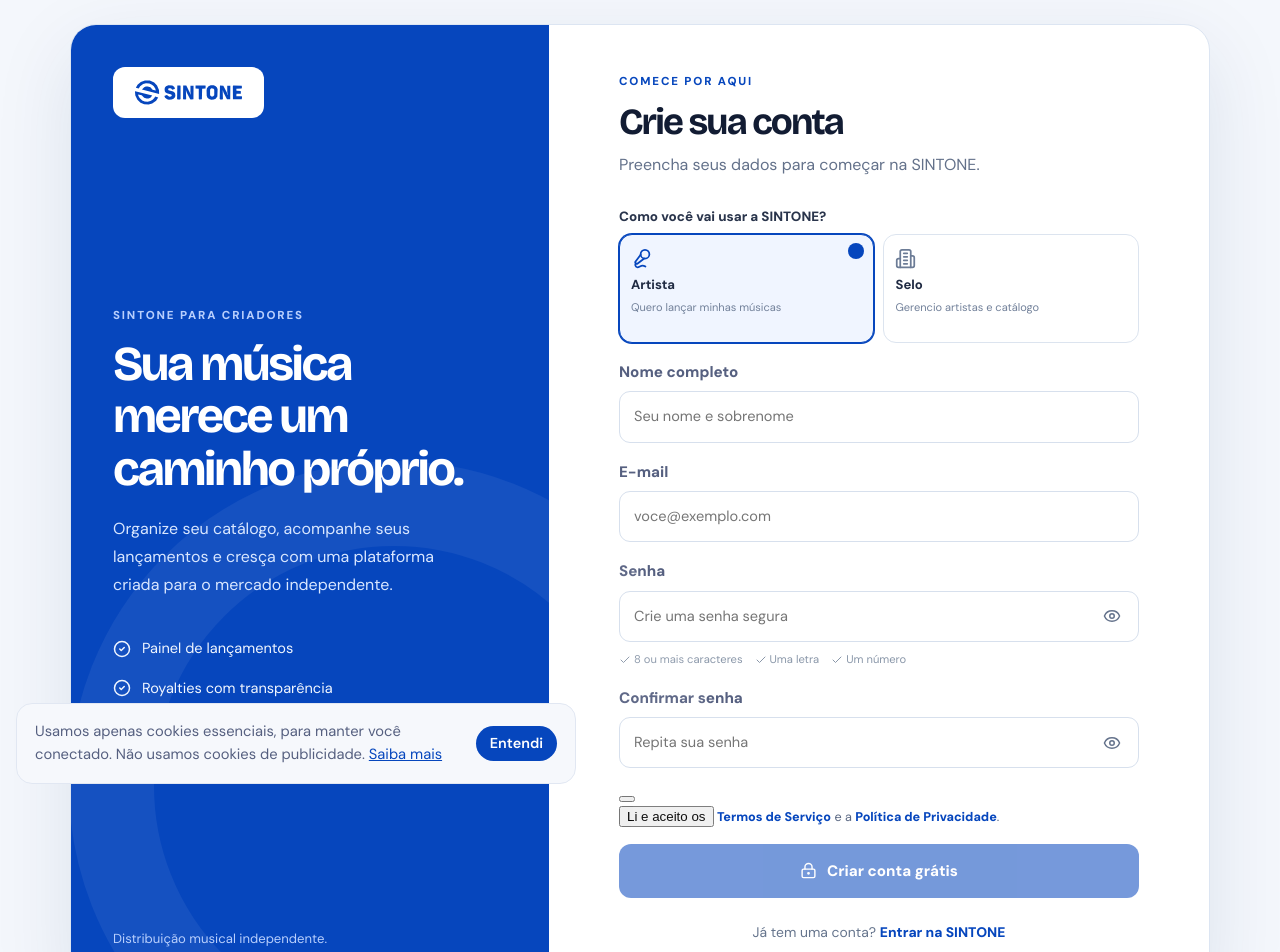
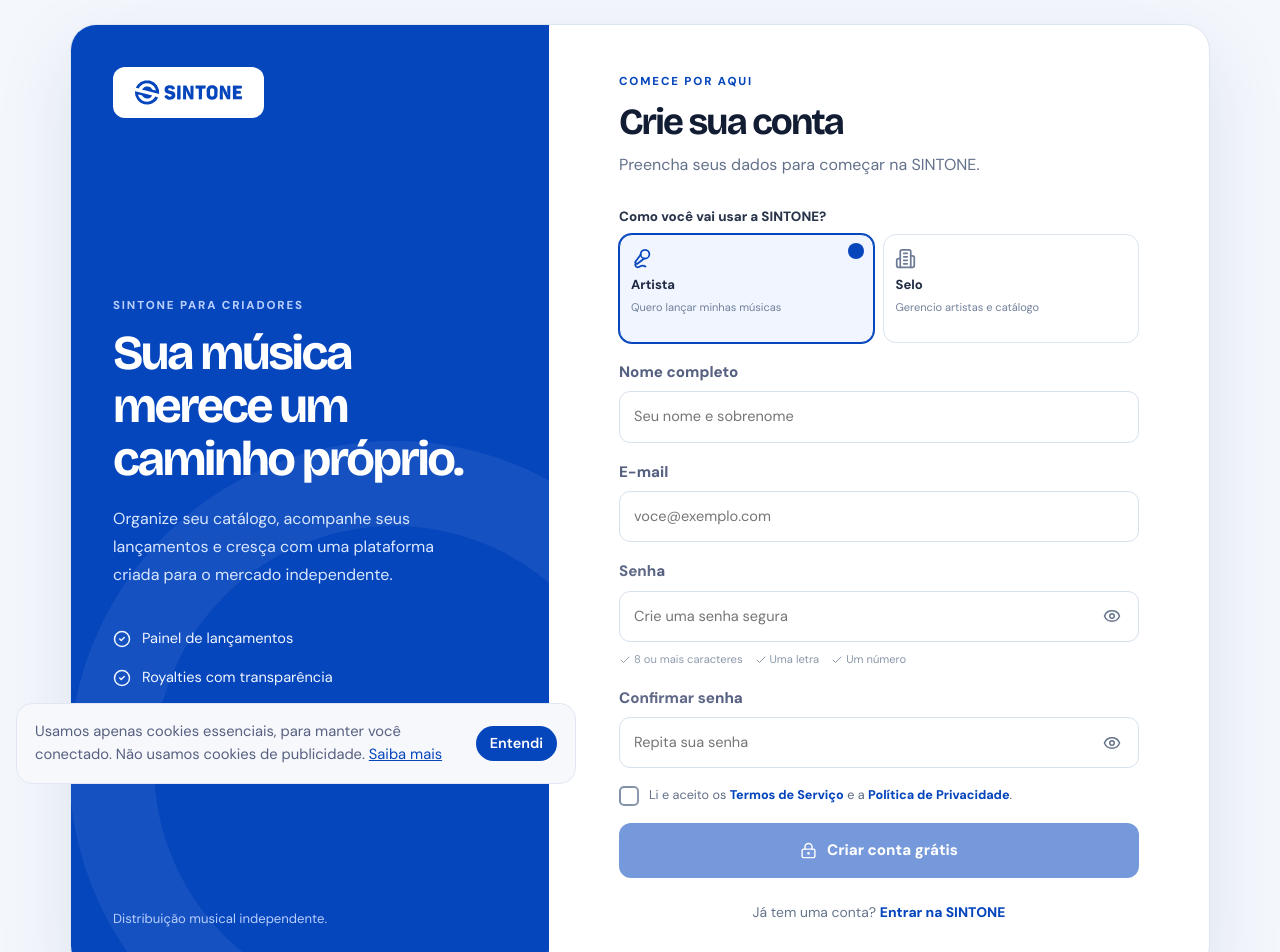
Before and after one commit to thiagodeline/nodal-music, a Next.js app: page /register in a window 1280 px wide. Shown: the top 952 px of the page. Built offline with nearby package versions, Linux system fonts and the light colour scheme.

Commit message:
Isolar estilos do controle de aceite e corrigir área clicável

```diff
--- a/src/app/register/register.css
+++ b/src/app/register/register.css
@@ -41,10 +41,16 @@
 .rg-hints span.passed,.rg-match{color:#168351}
 .rg-match{display:inline-flex;gap:5px;align-items:center;font-size:.77rem}
 .rg-terms{display:grid;gap:4px;font-size:.79rem;color:#596782}
-.rg-terms .rg-terms-label{display:flex;align-items:flex-start;gap:10px;cursor:pointer}
-.rg-terms input[type="checkbox"]{appearance:auto;-webkit-appearance:checkbox;display:block;box-sizing:border-box;width:18px;height:18px;min-width:18px;min-height:18px;padding:0;margin:2px 0 0;flex:0 0 18px;accent-color:#0646bd;cursor:pointer;border-radius:4px}
-.rg-terms input[type="checkbox"]:focus-visible{outline:3px solid rgba(6,70,189,.32);outline-offset:3px}
-.rg-terms .rg-terms-label span{line-height:1.55;cursor:pointer}
+.rg-terms-row{display:flex;align-items:flex-start;gap:10px}
+.rg-terms .rg-terms-check{all:unset;box-sizing:border-box;display:inline-flex;align-items:center;justify-content:center;flex:0 0 20px;width:20px;height:20px;min-width:20px;margin-top:1px;background:#fff;border:2px solid #8391a8;border-radius:5px;color:#fff;cursor:pointer;transition:background .13s,border-color .13s}
+.rg-terms .rg-terms-check:hover{border-color:#0646bd}
+.rg-terms .rg-terms-check.is-checked{background:#0646bd;border-color:#0646bd}
+.rg-terms .rg-terms-check:focus-visible{outline:3px solid rgba(6,70,189,.3);outline-offset:3px}
+.rg-terms .rg-terms-check[aria-invalid=true]{border-color:#d94b5b}
+.rg-terms-copy{min-width:0;flex:1;line-height:1.6}
+.rg-terms .rg-terms-text-toggle{all:unset;display:inline;cursor:pointer;color:inherit;font:inherit}
+.rg-terms .rg-terms-text-toggle:hover{text-decoration:underline}
+.rg-terms .rg-terms-text-toggle:focus-visible{outline:2px solid #0646bd;outline-offset:2px}
 .rg-terms a,.rg-login a{font-weight:750;color:#0646bd;text-decoration:none}
 .rg-submit{width:100%;display:flex;gap:10px;align-items:center;justify-content:center;border:0;border-radius:12px;background:#0646bd;padding:15px;color:white;text-decoration:none;font:inherit;font-size:.95rem;font-weight:750;cursor:pointer;transition:transform .15s,background .15s}
 .rg-submit:hover:not(:disabled){background:#033ba6;transform:translateY(-1px)}
```
